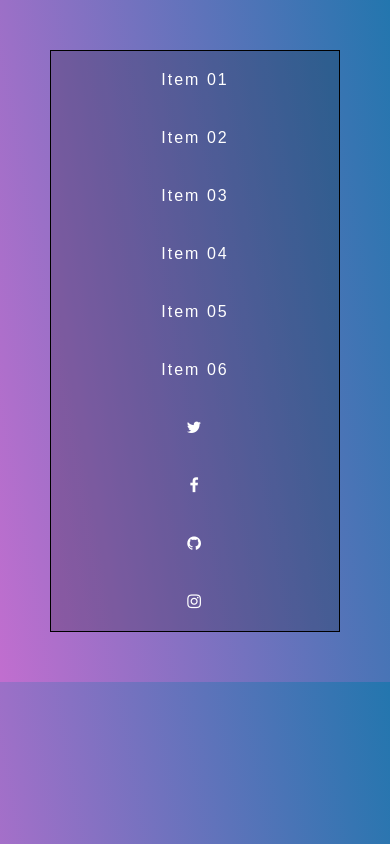
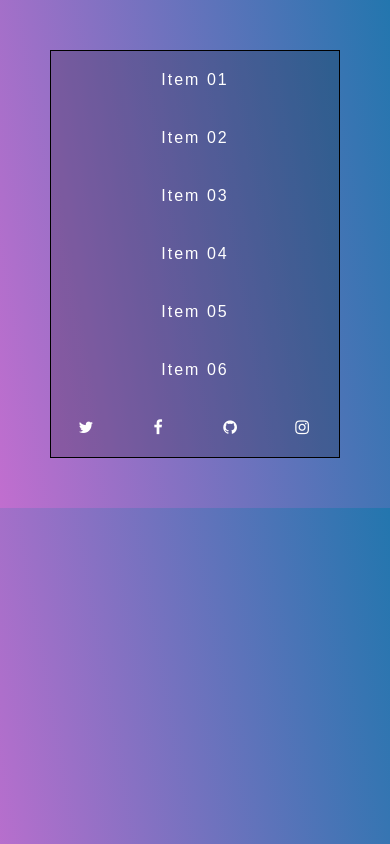
Before and after one commit to MarioPaju1991/What-The-Flexbox-master, a plain HTML site: page flexbox-nav/index.html in a window 390 px wide. Drawn offline with Linux system fonts and the light colour scheme.

Commit message:
Flex-navbar finished

```diff
--- a/flexbox-nav/style-START.css
+++ b/flexbox-nav/style-START.css
@@ -43,16 +43,36 @@ a:hover {
   list-style: none;
   margin: 0;
   padding: 0;
+  display: flex;
+}
+
+.flex-nav li {
+  flex: 3;
 
 }
 
+.flex-nav .social {
+  flex: 1;
+}
 
 @media all and (max-width:1000px) {
+  .flex-nav ul {
+    flex-wrap: wrap;
+  }
 
+  .flex-nav li {
+    flex: 1 1 50%;
+  }
+
+  .flex-nav .social {
+    flex: 1 1 25%;
+  }
 
 }
 
 @media all and (max-width:500px) {
 
-
+  .flex-nav li {
+    flex-basis: 100%;
+  }
 }
```
